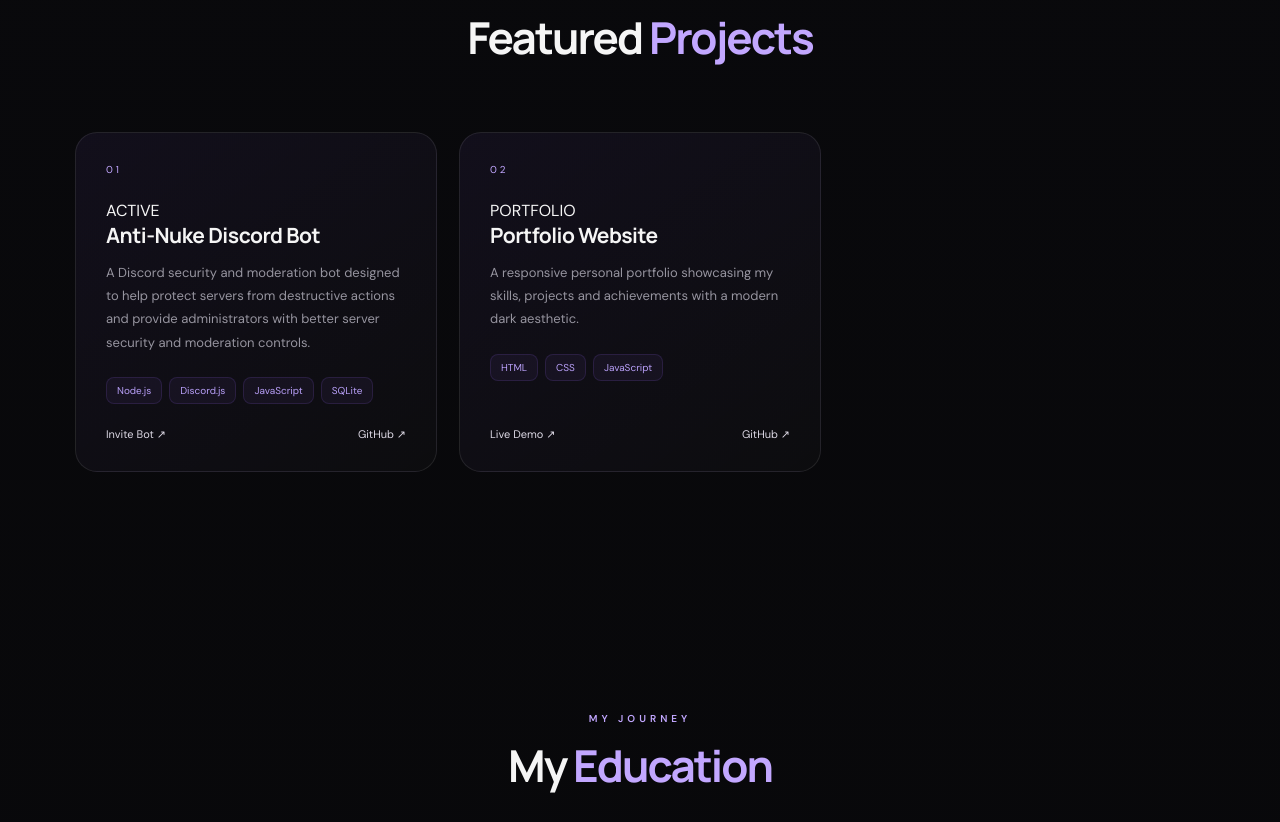
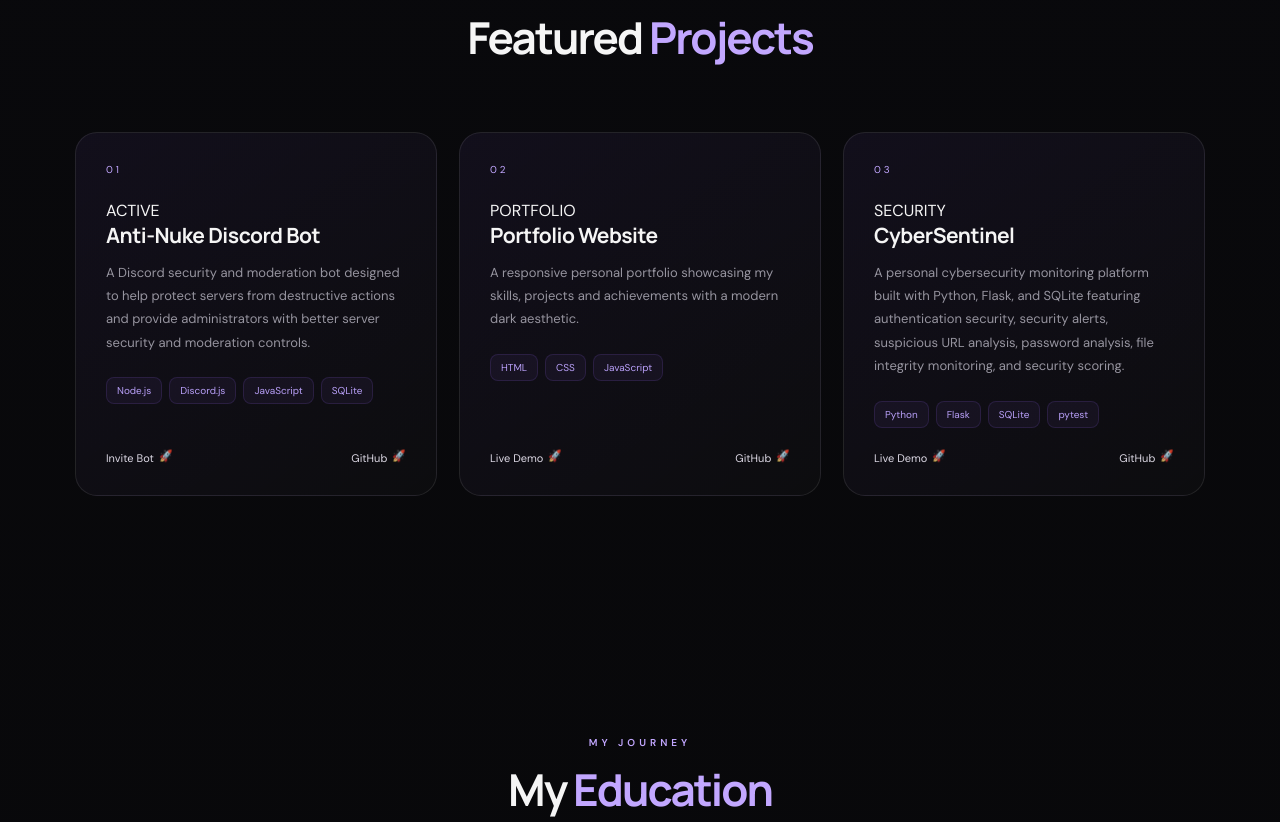
Before and after one commit to shafaatansari/my-portfolio, a website: page index.html in a window 1280 px wide. Shown: the part 2480-3302 px from the top of the page. Drawn offline with Linux system fonts and the light colour scheme.

Commit message:
Add CyberSentinel live demo and project animations

```diff
--- a/index.html
+++ b/index.html
@@ -1,4 +1,7 @@
-<!DOCTYPE html> <html lang="en"> <head>
+<!DOCTYPE html>
+<html lang="en">
+<head>
+
 <meta charset="UTF-8">
 
 <meta name="viewport" content="width=device-width, initial-scale=1.0">
@@ -12,7 +15,63 @@
     href="https://fonts.googleapis.com/css2?family=DM+Sans:wght@400;500;600;700&family=Manrope:wght@400;500;600;700;800&display=swap"
     rel="stylesheet">
 
-</head> <body>
+<style>
+
+/* =========================
+   PROJECT LINK ROCKET
+========================= */
+
+.project-links a {
+    display: inline-flex;
+    align-items: center;
+    gap: 5px;
+}
+
+.project-links a .rocket {
+    display: inline-block;
+    animation: rocketFloat 1.8s ease-in-out infinite;
+    transform-origin: center;
+}
+
+.project-links a:hover .rocket {
+    animation: rocketLaunch 0.7s ease-in-out infinite;
+}
+
+@keyframes rocketFloat {
+
+    0%,
+    100% {
+        transform: translateY(0) rotate(0deg);
+    }
+
+    50% {
+        transform: translateY(-3px) rotate(-4deg);
+    }
+
+}
+
+@keyframes rocketLaunch {
+
+    0% {
+        transform: translate(0, 0) rotate(0deg);
+    }
+
+    50% {
+        transform: translate(4px, -4px) rotate(-8deg);
+    }
+
+    100% {
+        transform: translate(0, 0) rotate(0deg);
+    }
+
+}
+
+</style>
+
+</head>
+
+<body>
+
 <!-- =========================
      NAVBAR
 ========================= -->
@@ -497,7 +556,8 @@
                     rel="noopener noreferrer"
                     class="project-demo"
                 >
-                    Invite Bot ↗
+                    Invite Bot
+                    <span class="rocket">🚀</span>
                 </a>
 
                 <a
@@ -505,7 +565,8 @@
                     target="_blank"
                     rel="noopener noreferrer"
                 >
-                    GitHub ↗
+                    GitHub
+                    <span class="rocket">🚀</span>
                 </a>
 
             </div>
@@ -559,7 +620,8 @@
                     target="_blank"
                     rel="noopener noreferrer"
                 >
-                    Live Demo ↗
+                    Live Demo
+                    <span class="rocket">🚀</span>
                 </a>
 
                 <a
@@ -567,7 +629,78 @@
                     target="_blank"
                     rel="noopener noreferrer"
                 >
-                    GitHub ↗
+                    GitHub
+                    <span class="rocket">🚀</span>
+                </a>
+
+            </div>
+
+        </div>
+
+        <!-- =========================
+             PROJECT 03
+             CYBERSENTINEL
+        ========================= -->
+
+        <div class="project-card">
+
+            <div class="project-top">
+
+                <div class="project-number">
+                    03
+                </div>
+
+                <span class="project-status project-status-soft">
+                    SECURITY
+                </span>
+
+            </div>
+
+            <h3>
+                CyberSentinel
+            </h3>
+
+            <p>
+
+                A personal cybersecurity monitoring platform
+                built with Python, Flask, and SQLite featuring
+                authentication security, security alerts,
+                suspicious URL analysis, password analysis,
+                file integrity monitoring, and security scoring.
+
+            </p>
+
+            <div class="tech">
+
+                <span>Python</span>
+
+                <span>Flask</span>
+
+                <span>SQLite</span>
+
+                <span>pytest</span>
+
+            </div>
+
+            <div class="project-links">
+
+                <a
+                    href="https://cybersentinel-arw6.onrender.com"
+                    target="_blank"
+                    rel="noopener noreferrer"
+                    class="project-demo"
+                >
+                    Live Demo
+                    <span class="rocket">🚀</span>
+                </a>
+
+                <a
+                    href="https://github.com/shafaatansari/CyberSentinel"
+                    target="_blank"
+                    rel="noopener noreferrer"
+                >
+                    GitHub
+                    <span class="rocket">🚀</span>
                 </a>
 
             </div>
@@ -665,7 +798,12 @@
 
 </section>
 
-<!-- ========================= CONTACT ========================= --> <section class="section reveal" id="contact">
+<!-- =========================
+     CONTACT
+========================= -->
+
+<section class="section reveal" id="contact">
+
 <div class="section-heading">
 
     <p>
@@ -848,6 +986,7 @@
 </div>
 
 </section>
+
 <!-- =========================
      FOOTER
 ========================= -->
@@ -856,7 +995,7 @@
 
     <p>
 
-        © <span id="year"></span>
+        ©️ <span id="year"></span>
         Md Shafaat.
         All Rights Reserved.
 
@@ -872,4 +1011,5 @@
 
 <script src="script.js"></script>
 
-</body> </html>
+</body>
+</html>
```
